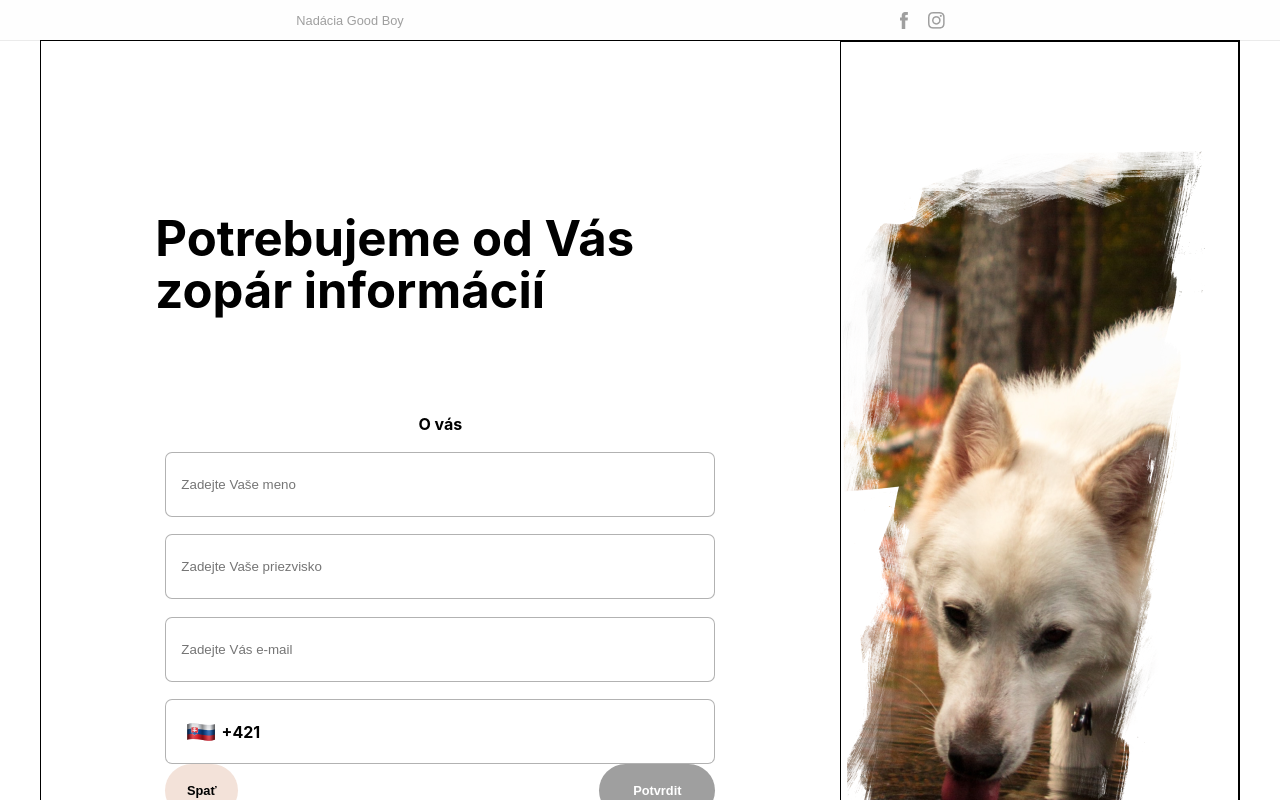
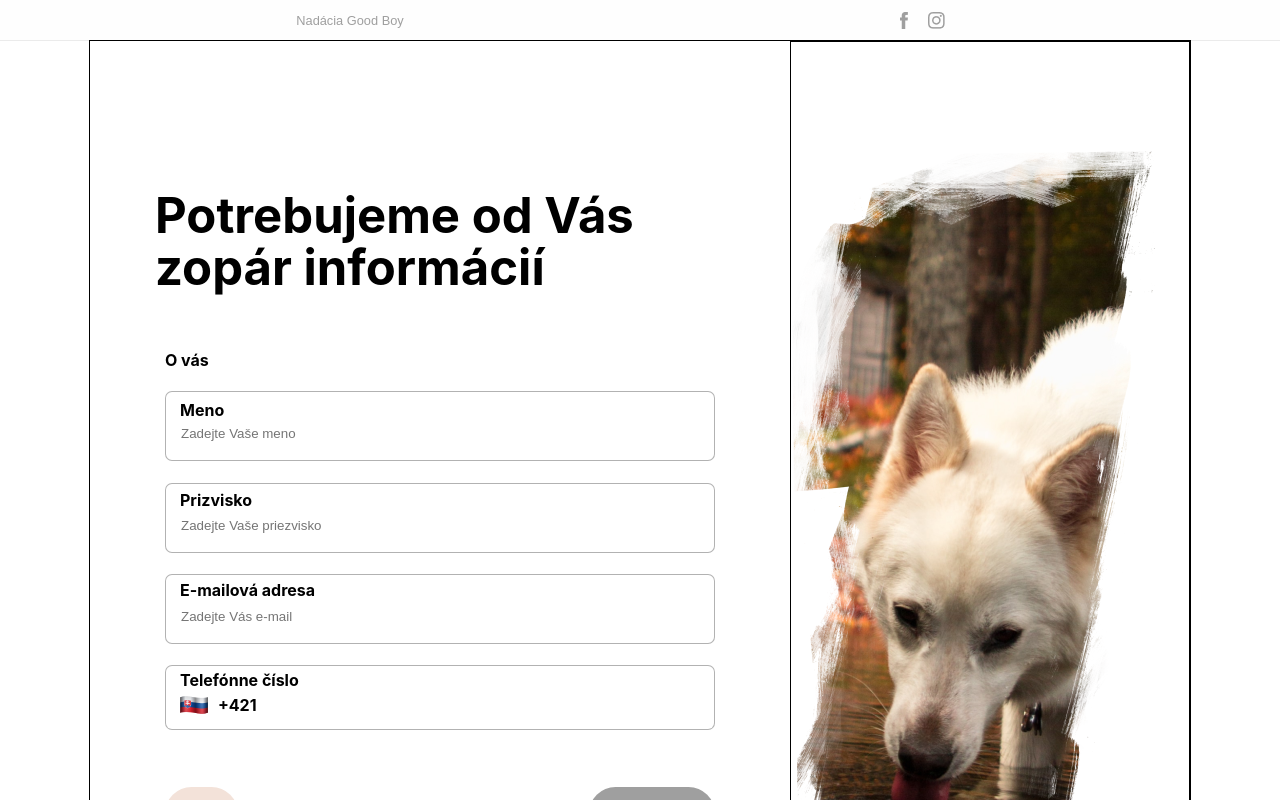
Before and after one commit to KarelGeyer/goodboy, a React (Create React App) app: page /form in a window 1280 px wide. Shown: the top 800 px of the page. Built offline with nearby package versions, Linux system fonts and the light colour scheme.

Commit message:
deleted one empty folder that was unused, fixed some styling Issues, created a design for handeling failing or succeeding in submiting the form in the last step, fixed some function issues

```diff
--- a/src/components/ChooseHelp.js
+++ b/src/containers/ChooseHelp.js
@@ -9,7 +9,7 @@ import { connect } from 'react-redux';
 
 const Section = styled.section`
   height: 800px;
-  width: 800px;
+  width: 700px;
   align-self: center;
   display: flex;
   flex-direction: column;
@@ -21,12 +21,17 @@ const H1 = styled.h1`
   font-size: 49px;
   font-weight: 700;
   line-height: 52px;
-  text-align: justify;
+  text-align: start;
 `;
 const ButtonsWrapper = styled.div`
   height: 186px;
   width: 560px;
   display: flex;
+`;
+const TextWrapper = styled.div`
+  display: flex;
+  width: 550px;
+  justify-content: space-between;
 `;
 const FirstButton = styled.div`
   height: 186px;
@@ -120,16 +125,18 @@ const Wrapper = styled.div`
   justify-content: space-evenly;
 `;
 const ButtonWrapper = styled.div`
+  height: 100px;
   width: 550px;
   display: flex;
   justify-content: flex-end;
+  align-items: flex-end;
 `;
 const BoldText = styled.p`
   font-weight: bold;
 `;
 const BttnText = styled.div`
-  width: 175px;
-  text-align: justify;
+  text-align: start;
+  font-weight: 600;
 `;
 const Input = styled.input`
   height: 65px;
@@ -137,6 +144,7 @@ const Input = styled.input`
   border: 1px solid ${(props) => props.theme.color.lightGrey};
   border-radius: 10px;
   padding-left: 15px;
+  padding-top: 15px;
 `;
 const DropDownMenu = styled.div`
   display: ${(props) => (props.dropDownMenu ? 'none' : 'block')};
@@ -186,7 +194,6 @@ const CustomDonation = styled.input`
   min-width: 70px;
   border: 1px solid ${(props) => props.theme.color.lightGrey};
   border-radius: 5px;
-  background: white;
   font-size: 1.1rem;
   font-weight: bold;
   outline: none;
@@ -195,6 +202,17 @@ const CustomDonation = styled.input`
     background-image: ${(props) => props.theme.color.primary};
     color: white;
   }
+`;
+const Form = styled.form`
+  height: 350px;
+  display: flex;
+  flex-direction: column;
+  justify-content: space-between;
+`;
+const Label = styled.label`
+  position: absolute;
+  margin-left: 15px;
+  font-weight: bold;
 `;
 const ContinueBttn = styled.button`
   height: 53px;
@@ -228,7 +246,8 @@ const ChooseHelp = ({ setUserInfo, userInfo }) => {
   const [shelters, setShelters] = useState('');
   const [submit, setSubmit] = useState('');
   const [dropDownMenu, setDropDownMenu] = useState(true);
-
+  const [required, setRequired] = useState('Nepovinné');
+  const donation = [5, 10, 20, 30, 50, 100];
   /**Redux consts */
   const [helpValue, setHelpValue] = useState(
     'Chcem finančne prispieť celej nadácii',
@@ -244,6 +263,7 @@ const ChooseHelp = ({ setUserInfo, userInfo }) => {
   const chooseHelp = (e) => {
     setClicked(!clicked);
     setHelpValue(e.target.innerText);
+    setRequired(clicked === false ? 'Nepovinné' : 'Povinné');
   };
   /**Store a chosen shelter */
   const storeValueOnChange = (e) => {
@@ -252,9 +272,7 @@ const ChooseHelp = ({ setUserInfo, userInfo }) => {
 
   /**Store a chosen donation value */
   const storeDonationValueOnClick = (e) => {
-    e.target.innerText === ''
-      ? setDonationValue(e.target.value)
-      : setDonationValue(e.target.innerText);
+    setDonationValue(e.target.value);
   };
   /**GET response from API */
   useEffect(() => {
@@ -280,7 +298,7 @@ const ChooseHelp = ({ setUserInfo, userInfo }) => {
       phoneNumber: '',
     });
   };
-  console.log(shelterValue);
+  console.log(donationValue);
   return (
     <>
       <Section>
@@ -299,15 +317,19 @@ const ChooseHelp = ({ setUserInfo, userInfo }) => {
             <BttnText>Chcem finančne prispieť celej nadácii</BttnText>
           </SecondButton>
         </ButtonsWrapper>
-        <form
+        <Form
           onSubmit={(e) => {
-            console.log(e);
             setSubmit(e);
             e.preventDefault();
           }}
         >
           <Wrapper>
-            <BoldText>Najviac mi záleží na útulku</BoldText>
+            <TextWrapper>
+              <BoldText>Najviac mi záleží na útulku</BoldText>
+              <BoldText>{required}</BoldText>
+            </TextWrapper>
+
+            <Label>Útulok</Label>
             {helpValue === 'Chcem finančne prispieť celej nadácii' ? (
               <Input
                 onClick={showDropDownMenu}
@@ -347,30 +369,25 @@ const ChooseHelp = ({ setUserInfo, userInfo }) => {
                 <option>seznam sa načítá...</option>
               )}
             </DropDownMenu>
-            {/* <datalist id="shelters">
-              {!!shelters ? (
-                shelters.map((shelter) => {
-                  return <option key={shelter.id}>{shelter.name}</option>;
-                })
-              ) : (
-                <option>seznam sa načítá...</option>
-              )}
-            </datalist> */}
           </Wrapper>
           <Wrapper>
             <BoldText>Suma, ktorou chcem prispieť</BoldText>
             <DonationWrapper>
-              <Donation onClick={storeDonationValueOnClick}>5</Donation>
-              <Donation onClick={storeDonationValueOnClick}>10</Donation>
-              <Donation onClick={storeDonationValueOnClick}>20</Donation>
-              <Donation onClick={storeDonationValueOnClick}>30</Donation>
-              <Donation onClick={storeDonationValueOnClick}>50</Donation>
-              <Donation onClick={storeDonationValueOnClick}>100</Donation>
+              {donation.map((val) => {
+                return (
+                  <Donation
+                    onClick={() => {
+                      setDonationValue(val);
+                    }}
+                  >
+                    {val} &euro;
+                  </Donation>
+                );
+              })}
               <CustomDonation
                 onChange={storeDonationValueOnClick}
-                onClick={showDropDownMenu}
                 type="text"
-                placeholder="...."
+                placeholder=".... &euro;"
               ></CustomDonation>
             </DonationWrapper>
           </Wrapper>
@@ -387,7 +404,7 @@ const ChooseHelp = ({ setUserInfo, userInfo }) => {
               </Link>
             )}
           </ButtonWrapper>
-        </form>
+        </Form>
       </Section>
     </>
   );
--- a/src/components/Confirmation.js
+++ b/src/containers/Confirmation.js
@@ -8,7 +8,7 @@ import checker from '../assets/checker.jpg';
 
 const Section = styled.section`
   height: 800px;
-  width: 800px;
+  width: 700px;
   align-self: center;
   display: flex;
   flex-direction: column;
@@ -22,14 +22,21 @@ const H1 = styled.h1`
   line-height: 52px;
   text-align: start;
 `;
+const H2 = styled.h2`
+  width: 570px;
+  font-size: 29px;
+  font-weight: 700;
+  line-height: 52px;
+  text-align: start;
+`;
 const FormWrapper = styled.div`
-  height: 380px;
+  height: 400px;
   display: flex;
   flex-direction: column;
   justify-content: space-between;
 `;
 const TextWrapper = styled.div`
-  width: 570px;
+  width: 500px;
   height: 60px;
   text-align: start;
 `;
@@ -42,14 +49,20 @@ const Text = styled.p`
   font-weight: 500;
 `;
 const CheckerWrapper = styled.div`
-  width: 570px;
+  height: 60px;
+  width: 500px;
   display: flex;
-  align-items: center;
+  align-items: flex-start;
+`;
+const Form = styled.form`
+  height: 550px;
+  display: flex;
+  flex-direction: column;
+  justify-content: space-between;
 `;
 const Checker = styled.input`
   height: 30px;
   width: 30px;
-  border: 1px solid white;
   border-radius: 25px;
   align-self: start;
   margin-right: 15px;
@@ -66,13 +79,13 @@ const Checker = styled.input`
   }
 `;
 const ButtonWrapper = styled.div`
-  width: 550px;
+  width: 500px;
   display: flex;
   justify-content: space-between;
 `;
 const ContinueBttn = styled.button`
   height: 53px;
-  width: 116px;
+  width: 150px;
   background-color: ${(props) =>
     props.active ? props.theme.color.darkGrey : 'none'};
   background-image: ${(props) =>
@@ -96,6 +109,33 @@ const BackBttn = styled.button`
   font-size: 0.8rem;
   outline: none;
 `;
+const ConfirmationMsg = styled.div`
+  position: absolute;
+  height: 300px;
+  width: 600px;
+  background-color: ${(props) => props.theme.color.terciary};
+  padding: 25px;
+  padding-top: 0px;
+  border: 5px solid ${(props) => props.theme.color.borderActive};
+  border-radius: 25px;
+  display: ${(props) => (props.succes ? 'flex' : 'none')};
+  justify-content: space-evenly;
+  flex-direction: column;
+`;
+const ErrorMsg = styled.div`
+  position: absolute;
+  height: 300px;
+  width: 600px;
+  background-color: ${(props) => props.theme.color.terciary};
+  padding: 25px;
+  padding-top: 0px;
+  border: 2px solid ${(props) => props.theme.color.borderActive};
+  border-radius: 25px;
+  display: ${(props) => (props.error ? 'flex' : 'none')};
+  justify-content: space-evenly;
+  align-items: center;
+  flex-direction: column;
+`;
 
 const Confirmation = ({ setUserInfo, userInfo }) => {
   /**Initial Consts */
@@ -107,14 +147,19 @@ const Confirmation = ({ setUserInfo, userInfo }) => {
   const userSurname = userInfo.surname;
   const email = userInfo.email;
   const phoneNumber = userInfo.phoneNumber;
+  const shelterId = userInfo.shelterID;
   const [checked, setChecked] = useState(false);
   const [active, setActive] = useState(true);
+  const [succes, setSucces] = useState(false);
+  const [error, setError] = useState(false);
 
   const CheckHandeler = () => {
     setChecked(!checked);
     setActive(!active);
   };
-
+  const closeMessage = () => {
+    setError(false);
+  };
   /**POST data in API */
   const confirmInfo = () => {
     axios
@@ -126,22 +171,24 @@ const Confirmation = ({ setUserInfo, userInfo }) => {
           email: email,
           value: donationValue,
           phone: phoneNumber,
-          shelterIDoptional: 1,
+          shelterIDoptional: shelterId,
         },
       )
       .then((res) => {
         console.log(res);
+        setSucces(true);
       })
       .catch((err) => {
         console.log(err);
+        setError(true);
       });
   };
-  console.log(userInfo.shelterID);
+  console.log(userInfo);
   return (
     <>
       <Section>
         <H1>Skontrolujte si zadané údaje</H1>
-        <form onSubmit={(e) => e.preventDefault()}>
+        <Form onSubmit={(e) => e.preventDefault()}>
           <FormWrapper>
             <TextWrapper>
               <BoldText>Akou formou chcem pomocť</BoldText>
@@ -176,18 +223,39 @@ const Confirmation = ({ setUserInfo, userInfo }) => {
               required
               checked={checked}
               onClick={CheckHandeler}
+              readOnly
             ></Checker>
-            <p>Súhlasím so spracování mojich osobných údajou</p>
+            <p>Súhlasím so spracováním mojich osobných údajou</p>
           </CheckerWrapper>
           <ButtonWrapper>
             <Link to="form">
               <BackBttn>Spať</BackBttn>
             </Link>
-            <ContinueBttn type="submit" onClick={confirmInfo} active={active}>
-              Potvrdit
-            </ContinueBttn>
+            {checked === false ? (
+              <ContinueBttn type="submit" active={active}>
+                Odeslať Formulár
+              </ContinueBttn>
+            ) : (
+              <ContinueBttn type="submit" onClick={confirmInfo} active={active}>
+                Odeslať Formulár
+              </ContinueBttn>
+            )}
           </ButtonWrapper>
-        </form>
+        </Form>
+        <ConfirmationMsg succes={succes}>
+          <H1>Vše proběhlo v pořádku, Děkujeme!</H1>
+          <Link to="/">
+            <ContinueBttn>Zpět na úvodní stránku</ContinueBttn>
+          </Link>
+        </ConfirmationMsg>
+        <ErrorMsg error={error}>
+          <H1>Něco se porouchalo</H1>
+          <H2>
+            Prosím, zkontrolujte zda máte všechna data správně a ve správném
+            formátu, děkujeme
+          </H2>
+          <ContinueBttn onClick={closeMessage}>Zavřít</ContinueBttn>
+        </ErrorMsg>
       </Section>
     </>
   );
--- a/src/components/Form.js
+++ b/src/containers/Form.js
@@ -7,12 +7,12 @@ import CzIcon from '../assets/czech.png';
 import SkIcon from '../assets/slovakia.png';
 
 const Section = styled.section`
-  height: 800px;
-  width: 800px;
+  height: 650px;
+  width: 700px;
   align-self: center;
   display: flex;
   flex-direction: column;
-  justify-content: space-evenly;
+  justify-content: space-between;
   align-items: center;
 `;
 const H1 = styled.h1`
@@ -23,15 +23,31 @@ const H1 = styled.h1`
   text-align: start;
 `;
 const Input = styled.input`
-  height: 65px;
+  height: 70px;
   width: 550px;
   border: 1px solid ${(props) => props.theme.color.lightGrey};
   border-radius: 7px;
   padding-left: 15px;
+  padding-top: 15px;
   outline: none;
   :focus {
     border: 2px solid ${(props) => props.theme.color.borderActive};
   }
+`;
+const LabelForMeno = styled.label`
+  position: absolute;
+  margin-left: 15px;
+  margin-top: 50px;
+  font-weight: bold;
+`;
+const LabelForPriezvisko = styled(LabelForMeno)`
+  margin-top: 140px;
+`;
+const LabelForEmail = styled(LabelForMeno)`
+  margin-top: 230px;
+`;
+const LabelForPhone = styled(LabelForMeno)`
+  margin-top: 320px;
 `;
 const PhoneNumWrapper = styled.div`
   height: 65px;
@@ -41,33 +57,35 @@ const PhoneNumWrapper = styled.div`
 const PhoneNumCountry = styled.div`
   height: 65px;
   width: 100px;
-  border: 1px solid ${(props) => props.theme.color.lightGrey};
+  border: ${(props) =>
+    props.focus
+      ? `1px solid ${props.theme.color.lightGrey}`
+      : `2px solid ${props.theme.color.borderActive}`};
   border-right: none;
   border-radius: 7px;
   border-top-right-radius: 0;
   border-bottom-right-radius: 0;
-  padding-left: 15px;
+  padding-left: 5px;
+  padding-top: 15px;
   outline: none;
   display: flex;
   justify-content: space-evenly;
   align-items: center;
-  :focus {
-    border: 2px solid ${(props) => props.theme.color.borderActive};
-  }
 `;
 const PhoneNumType = styled.input`
   height: 65px;
   width: 450px;
-  border: 1px solid ${(props) => props.theme.color.lightGrey};
+  border: ${(props) =>
+    props.focus
+      ? `1px solid ${props.theme.color.lightGrey}`
+      : `2px solid ${props.theme.color.borderActive}`};
   border-left: none;
   border-radius: 7px;
   border-top-left-radius: 0;
   border-bottom-left-radius: 0;
   padding-left: 15px;
+  padding-top: 15px;
   outline: none;
-  :focus {
-    border: 2px solid ${(props) => props.theme.color.borderActive};
-  }
 `;
 const FlagIcon = styled.img`
   height: 30px;
@@ -76,19 +94,21 @@ const FlagIcon = styled.img`
 `;
 
 const FormWrapper = styled.div`
-  height: 350px;
+  height: 380px;
   display: flex;
   flex-direction: column;
   justify-content: space-between;
+  align-items: flex-start;
 `;
 const ButtonWrapper = styled.div`
   width: 550px;
   display: flex;
   justify-content: space-between;
+  align-items: flex-end;
 `;
 const ContinueBttn = styled.button`
   height: 53px;
-  width: 116px;
+  width: 126px;
   background-image: ${(props) => props.theme.color.primary};
   border: none;
   border-radius: 100px;
@@ -100,6 +120,12 @@ const ContinueBttn = styled.button`
 const ContinueBttnNotActive = styled(ContinueBttn)`
   background-image: none;
   background-color: ${(props) => props.theme.color.darkGrey};
+`;
+const Forms = styled.form`
+  height: 490px;
+  display: flex;
+  flex-direction: column;
+  justify-content: space-between;
 `;
 const BackBttn = styled.button`
   height: 53px;
@@ -123,14 +149,21 @@ const Form = ({ setUserInfo, userInfo }) => {
   const [email, setEmail] = useState();
   const [submit, setSubmit] = useState('');
   const [phoneNumber, setPhoneNumber] = useState();
-  const [srcHandeler, setSrcHandeler] = useState(true);
+  const [srcHandeler, setSrcHandeler] = useState(false);
   const [countryFlag, setCountryFlag] = useState(SkIcon);
   const [countryNum, setCountryNum] = useState('+421');
+  const [focus, setFocus] = useState(true);
   const donationValue = userInfo.userInfo.donationValue;
   const helpValue = userInfo.userInfo.helpValue;
   const shelterValue = userInfo.userInfo.shelterValue;
   const shelterId = userInfo.userInfo.shelterID;
   console.log(userInfo);
+  const settingFocus = () => {
+    setFocus(false);
+  };
+  const settingFocusBack = () => {
+    setFocus(true);
+  };
   const changeCountry = () => {
     setSrcHandeler(!srcHandeler);
     if (srcHandeler === true) {
@@ -159,7 +192,7 @@ const Form = ({ setUserInfo, userInfo }) => {
     <>
       <Section>
         <H1>Potrebujeme od Vás zopár informácií</H1>
-        <form
+        <Forms
           onChange={(e) => {}}
           onSubmit={(e) => {
             setSubmit(e);
@@ -168,6 +201,7 @@ const Form = ({ setUserInfo, userInfo }) => {
         >
           <FormWrapper>
             <BoldText>O vás</BoldText>
+            <LabelForMeno>Meno</LabelForMeno>
             <Input
               placeholder="Zadejte Vaše meno"
               pattern="[A-Za-z]{2,20}"
@@ -175,25 +209,32 @@ const Form = ({ setUserInfo, userInfo }) => {
               onChange={(e) => {
                 setName(e.target.value);
               }}
+              onClick={settingFocusBack}
             ></Input>
+            <LabelForPriezvisko>Prizvisko</LabelForPriezvisko>
             <Input
               required
-              pattern="[A-Za-z]{2,30}"
+              pattern="[A-Za-zřťščďžňŘŤŠĎŽČŇéúíóáýÉÚÍÓÁÝůŮ]{2,30}"
               title="Příjmení musí obsahovat 2 až 30 znaků, zadejte prosím Vaše příjmení v platném formátu"
               placeholder="Zadejte Vaše priezvisko"
               onChange={(e) => {
                 setSurname(e.target.value);
               }}
+              onClick={settingFocusBack}
             ></Input>
+            <LabelForEmail>E-mailová adresa</LabelForEmail>
+
             <Input
               type="email"
               placeholder="Zadejte Vás e-mail"
               onChange={(e) => {
                 setEmail(e.target.value);
               }}
+              onClick={settingFocusBack}
             ></Input>
+            <LabelForPhone>Telefónne číslo</LabelForPhone>
             <PhoneNumWrapper>
-              <PhoneNumCountry type="text">
+              <PhoneNumCountry onClick={settingFocus} focus={focus} type="text">
                 <FlagIcon
                   src={countryFlag}
                   alt=""
@@ -202,8 +243,10 @@ const Form = ({ setUserInfo, userInfo }) => {
                 <BoldText>{countryNum}</BoldText>
               </PhoneNumCountry>
               <PhoneNumType
+                focus={focus}
                 type="tel"
                 pattern="[0-9]{9}"
+                onClick={settingFocus}
                 onChange={(e) => {
                   setPhoneNumber(e.target.value);
                 }}
@@ -215,7 +258,7 @@ const Form = ({ setUserInfo, userInfo }) => {
               <BackBttn>Spať</BackBttn>
             </Link>
             {submit === '' || submit === undefined ? (
-              <ContinueBttnNotActive type="submit">
+              <ContinueBttnNotActive type="submit" onClick={settingFocusBack}>
                 Potvrdit
               </ContinueBttnNotActive>
             ) : (
@@ -224,6 +267,7 @@ const Form = ({ setUserInfo, userInfo }) => {
                   type="submit"
                   onClick={() => {
                     storeData();
+                    settingFocusBack();
                   }}
                 >
                   Pokračovať
@@ -231,7 +275,7 @@ const Form = ({ setUserInfo, userInfo }) => {
               </Link>
             )}
           </ButtonWrapper>
-        </form>
+        </Forms>
       </Section>
     </>
   );
```
Also changed, not shown: src/layout/Layout.js (+4 -4 lines), src/containers/DogPicture.js (renamed from src/components/DogPicture.js).
